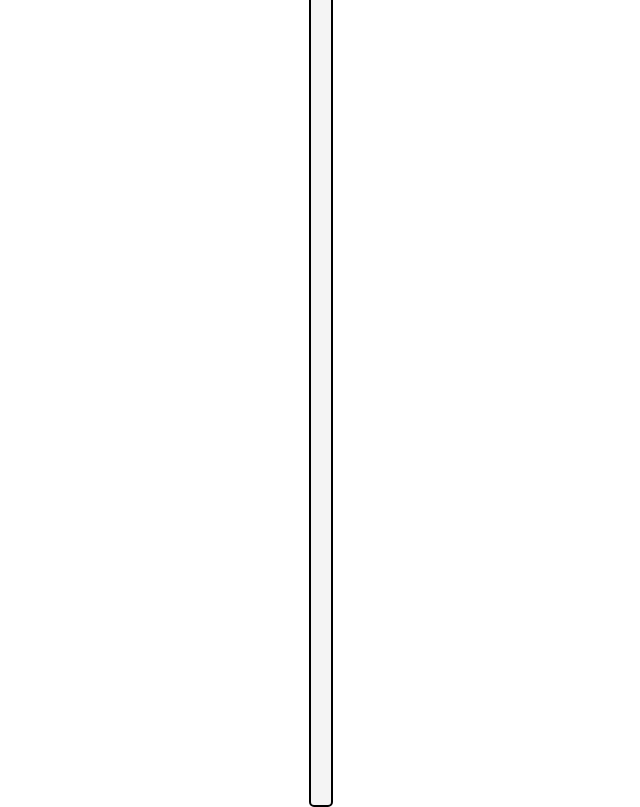
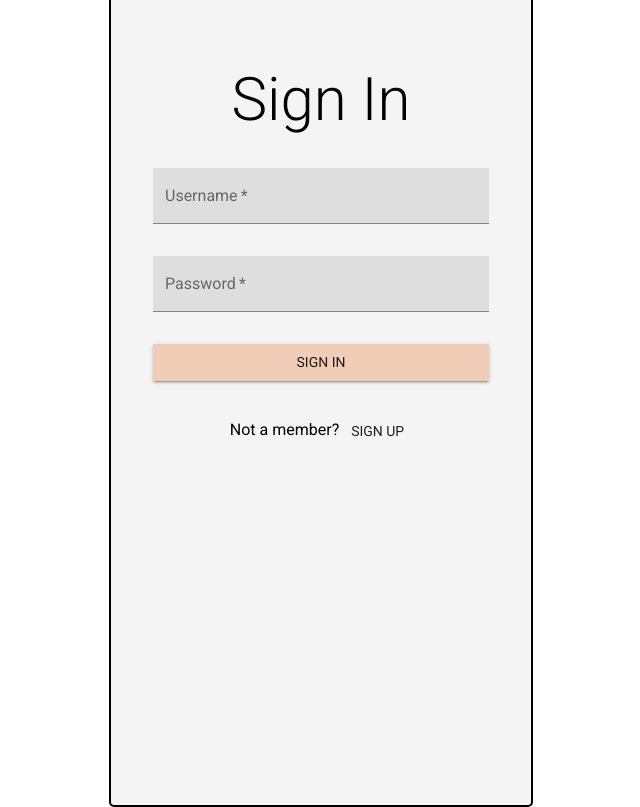
Before and after one commit to victorwikstrom/user-based-content, a React (Create React App) app: page /login in a window 1280 px wide. Shown: the whole page, without its empty margins (319-959 px from the left). Built offline with nearby package versions, Linux system fonts and the light colour scheme.

Commit message:
Created basic form for Login

```diff
--- /dev/null
+++ b/src/navigation/Login.tsx
@@ -0,0 +1,64 @@
+import React from "react";
+import {
+  Box,
+  Button,
+  createStyles,
+  makeStyles,
+  TextField,
+  Typography,
+} from "@material-ui/core";
+
+function Login() {
+  const useStyles = makeStyles(() =>
+    createStyles({
+      root: {
+        width: "400px",
+        display: "flex",
+        flexDirection: "column",
+        justifyContent: "center",
+        textAlign: "center",
+        marginTop: "4rem",
+      },
+      spacing: { margin: "2rem" },
+    })
+  );
+  const classes = useStyles();
+  return (
+    <Box className={classes.root}>
+      <form>
+        <Typography variant="h2">Sign In</Typography>
+        <Typography className={classes.spacing}>
+          <TextField
+            id="username"
+            label="Username"
+            variant="filled"
+            required
+            fullWidth
+          />
+        </Typography>
+
+        <Typography className={classes.spacing}>
+          <TextField
+            id="password"
+            label="Password"
+            variant="filled"
+            required
+            fullWidth
+          />
+        </Typography>
+        <Box className={classes.spacing}>
+          <Button variant="contained" color="primary" fullWidth>
+            Sign In
+          </Button>
+        </Box>
+        <Box>
+          <Typography>
+            Not a member? <Button>Sign Up</Button>
+          </Typography>
+        </Box>
+      </form>
+    </Box>
+  );
+}
+
+export default Login;
--- a/src/navigation/Router.tsx
+++ b/src/navigation/Router.tsx
@@ -1,15 +1,17 @@
-import { BrowserRouter, Switch } from "react-router-dom";
+import { BrowserRouter, Route, Switch } from "react-router-dom";
+import Login from "./Login";
+import Start from "./Start";
 
 function Router() {
   return (
     <BrowserRouter>
       <Switch>
-        {/* <Route path="/" exact component={Start} />
-        <Route path="/home" component={Home} />
+        <Route path="/" exact component={Start} />
+        {/* <Route path="/home" component={Home} /> */}
         <Route path="/login" component={Login} />
-        <Route path="/registration" component={Registration} />
-        <Route path="/edit" component={Edit} />
-        <Route path="/admin" component={Admin} /> */}
+        {/* <Route path="/registration" component={Registration} /> */}
+        {/* <Route path="/edit" component={Edit} /> */}
+        {/* <Route path="/admin" component={Admin} />  */}
       </Switch>
     </BrowserRouter>
   );
```
Also changed, not shown: 1 other file (tests, documents, lock files or other folders).
